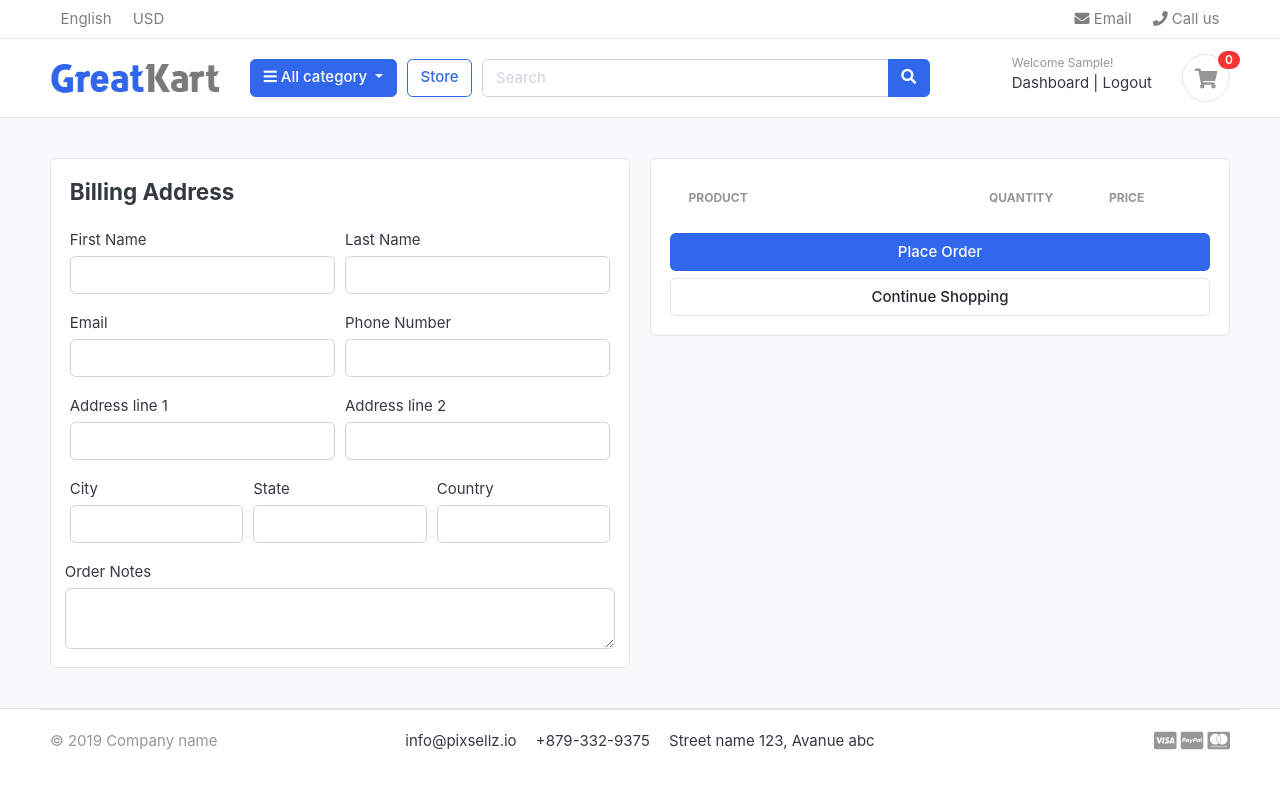
After one commit to thuongitcp/greatekart-django, a Django app: page /cart/checkout/ in a window 1280 px wide. The commit adds this page. Run offline with Django 5.2, Linux system fonts and the light colour scheme; a user stored in the database is signed in; tables that the repository leaves empty hold one stand-in row (values such as "Sample post"); lists and menus that the app fills with data are empty; some libraries are stand-ins or nearby versions; some web fonts are replaced.

```diff
--- a/carts/urls.py
+++ b/carts/urls.py
@@ -7,4 +7,6 @@ urlpatterns = [
     path('remove_cart/<int:product_id>/<int:cart_item_id>/', views.remove_cart, name='remove_cart'),
     path('remove_cart_item/<int:product_id>/<int:cart_item_id>/', views.remove_cart_item, name='remove_cart_item' ),
 
+
+    path('checkout/', views.checkout, name='checkout'),
 ]
--- a/carts/views.py
+++ b/carts/views.py
@@ -3,6 +3,9 @@ from store.models import Product, Variation
 from .models import Cart, CartItem
 from django.http import HttpResponse
 from django.core.exceptions import ObjectDoesNotExist
+from django.contrib.auth.decorators import login_required
+
+
 # Create your views here.
 
 def _cart_id(request):
@@ -106,9 +109,9 @@ def remove_cart_item(request, product_id, cart_item_id):
     return redirect('cart')
 
 def cart(request, total=0, quantity=0, cart_items=None):
-    tax = 0
-    grandTotal = 0
     try:
+        tax = 0
+        grandTotal = 0
         cart = Cart.objects.get(cart_id=_cart_id(request))
         cart_items = CartItem.objects.filter(cart=cart, is_active=True)
         for cart_item in cart_items:
@@ -128,3 +131,27 @@ def cart(request, total=0, quantity=0, cart_items=None):
         }
 
     return render(request, 'store/cart.html', context)
+
+@login_required(login_url='login')
+def checkout(request, total=0, quantity=0, cart_items=None):
+    try:
+        tax = 0
+        grandTotal = 0
+        cart = Cart.objects.get(cart_id=_cart_id(request))
+        cart_items = CartItem.objects.filter(cart=cart, is_active=True)
+        for cart_item in cart_items:
+            total += (cart_item.product.price*cart_item.quantity)
+            quantity += cart_item.quantity
+        tax = (2 * total)/100
+        grandTotal = total + tax
+    except ObjectDoesNotExist:
+        pass # just ignore
+
+    context = {
+            'total': total,
+            'quantity': quantity,
+            'cart_items': cart_items,
+            'tax': tax,
+            'grandTotal': grandTotal,
+        }
+    return render(request,'store/checkout.html', context)
--- a/templates/store/cart.html
+++ b/templates/store/cart.html
@@ -102,7 +102,7 @@
                     <p class="text-center mb-3">
                         <img src="{% static './images/misc/payments.png' %}" height="26">
                     </p>
-                    <a href="./place-order.html" class="btn btn-primary btn-block"> Checkout </a>
+                    <a href="{% url 'checkout' %}" class="btn btn-primary btn-block"> Checkout </a>
                     <a href="{% url 'store' %}" class="btn btn-light btn-block">Continue Shopping</a>
                 </div> <!-- card-body.// -->
                 </div> <!-- card.// -->
--- /dev/null
+++ b/templates/store/checkout.html
@@ -0,0 +1,136 @@
+{% extends 'base.html' %}
+{% load static %}
+{% block content %}
+
+<section class="section-content padding-y bg">
+    <div class="container">
+
+    <!-- ============================ COMPONENT 1 ================================= -->
+        <div class="row">
+            <aside class="col-lg-6">
+                <div class="card">
+                    <div class="card-body" >
+                        <h4 class="card-title mb-4">Billing Address</h4>
+                        <form action="" method="POST">
+                            {% csrf_token %}
+                            <div class="form-row">
+                                <div class="col form-group">
+                                    <label for="">First Name</label>
+                                    <input type="text" name="first_name" class="form-control" required>
+                                </div>
+                                <div class="col form-group">
+                                    <label for="">Last Name</label>
+                                    <input type="text" name="last_name" class="form-control" required>
+                                </div>
+                            </div>
+
+                            <div class="form-row">
+                                <div class="col form-group">
+                                    <label for="">Email</label>
+                                    <input type="email" name="email" class="form-control" required>
+                                </div>
+                                <div class="col form-group">
+                                    <label for="">Phone Number</label>
+                                    <input type="text" name="phone" class="form-control" required>
+                                </div>
+                            </div>
+
+                            <div class="form-row">
+                                <div class="col form-group">
+                                    <label for="">Address line 1</label>
+                                    <input type="text" name="address_line_1" class="form-control" required>
+                                </div>
+                                <div class="col form-group">
+                                    <label for="">Address line 2</label>
+                                    <input type="text" name="address_line_2" class="form-control">
+                                </div>
+                            </div>
+
+                            <div class="form-row">
+                                <div class="col form-group">
+                                    <label for="">City</label>
+                                    <input type="text" name="city" class="form-control" required>
+                                </div>
+                                <div class="col form-group">
+                                    <label for="">State</label>
+                                    <input type="text" name="state" class="form-control" required>
+                                </div>
+                                <div class="col form-group">
+                                    <label for="">Country</label>
+                                    <input type="text" name="country" class="form-control" required>
+                                </div>
+
+                            </div>
+
+                            <div class="form-row">
+                                <label for="">Order Notes</label>
+                                <textarea name="order_note" row="2" class="form-control"></textarea>
+                            </div>
+
+
+                    </div>
+                </div> <!-- card.// -->
+
+            </aside> <!-- col.// -->
+            <aside class="col-lg-6">
+
+                <div class="card">
+                    <div class="card-body">
+                        <table class="table table-borderless table-shopping-cart">
+                            <thead class="text-muted">
+                            <tr class="small text-uppercase">
+                            <th scope="col">Product</th>
+                            <th scope="col" width="120">Quantity</th>
+                            <th scope="col" width="120">Price</th>
+                            </tr>
+                            </thead>
+                            <tbody>
+
+                            {% for cart_item in cart_items %}
+                            <tr>
+                                <td>
+                                    <figure class="itemside align-items-center">
+                                        <div class="aside"><img src="{{ cart_item.product.images.url }}" class="img-sm"></div>
+                                        <figcaption class="info">
+                                            <a href="{{ cart_item.product.get_url }}" class="title text-dark">{{cart_item.product.product_name}}</a>
+                                            <p class="text-muted small">
+                                                {% if cart_item.variations.all %}
+                                                    {% for item in cart_item.variations.all %}
+                                                        {{ item.variation_category | capfirst }} : {{ item.variation_value | capfirst }}
+                                                        <br>
+                                                    {% endfor %}
+                                                {% endif %}
+                                            </p>
+                                        </figcaption>
+                                    </figure>
+                                </td>
+                                <td>
+                                    <label for="">{{ cart_item.quantity }}</label>
+                                </td>
+                                <td>
+                                    <div class="price-wrap">
+                                        <var class="price">$ {{ cart_item.sub_total }}</var>
+                                        <small class="text-muted"> $ {{ cart_item.product.price}} each </small>
+                                    </div> <!-- price-wrap .// -->
+                                </td>
+                            </tr>
+                            {% endfor %}
+                            </tbody>
+                            </table>
+                        <button type="submit" name="submit" class="btn btn-primary btn-block"> Place Order </button>
+                        <a href="{% url 'store' %}" class="btn btn-light btn-block">Continue Shopping</a>
+                    </form>
+                    </div> <!-- card-body.// -->
+                </div> <!-- card.// -->
+
+            </aside> <!-- col.// -->
+
+
+        </div> <!-- row.// -->
+    <!-- ============================ COMPONENT 1 END .// ================================= -->
+
+    </div> <!-- container .//  -->
+    </section>
+    <!-- =========================SECTION CONTENT END// ========================= -->
+
+{% endblock %}
```
Also changed, not shown: accounts/views.py (+20 -0 lines).
